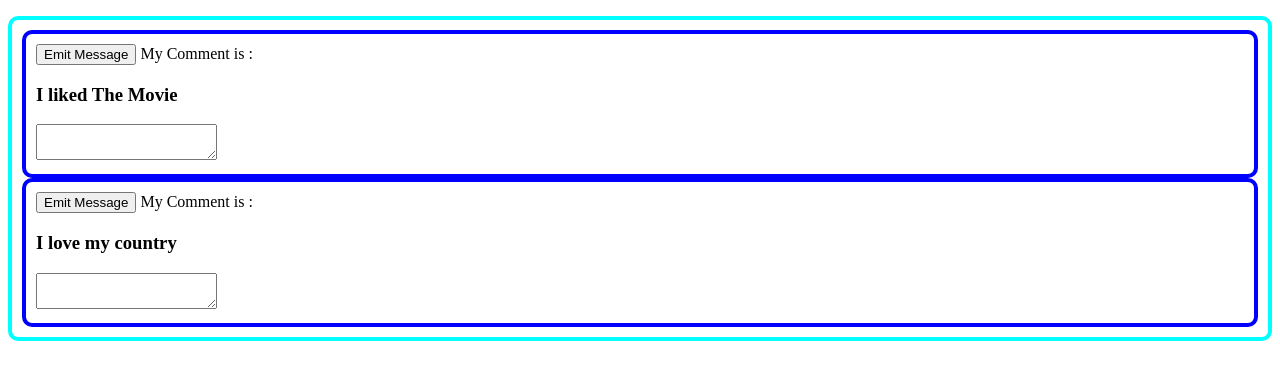
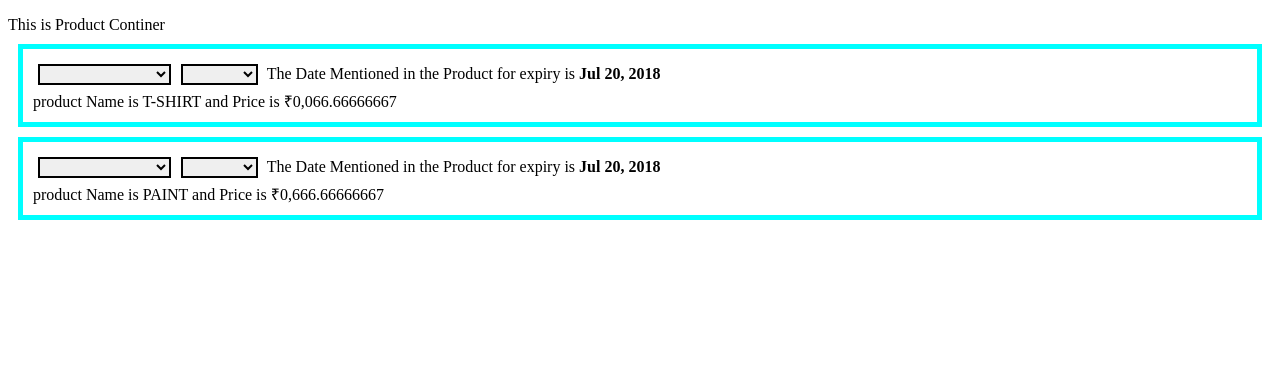
Before and after one commit to Danushts/AngularZen, an Angular app: page / in a window 1280 px wide. Shown: the top 380 px of the page. Built offline with nearby package versions, Linux system fonts and the light colour scheme.

Commit message:
day8 code 19-07-18

```diff
--- a/src/app/app.component.html
+++ b/src/app/app.component.html
@@ -6,5 +6,5 @@
 <zenmenu></zenmenu>
 <zeninformation></zeninformation>
 <zenfooter></zenfooter> -->
-<!-- <product-container></product-container> -->
-<app-comment-container></app-comment-container>
+<product-container></product-container>
+<!-- <app-comment-container></app-comment-container> -->
--- a/src/app/product/product.component.css
+++ b/src/app/product/product.component.css
@@ -0,0 +1,10 @@
+select{
+    margin: 5px;
+    border: 2px solid black;
+}
+
+div{
+    border:5px solid cyan;
+    padding: 10px;
+    margin: 10px;
+}
--- a/src/app/product/product.component.html
+++ b/src/app/product/product.component.html
@@ -1,3 +1,20 @@
-<p>
-  product Name is {{name.name}} and Price is {{name.Price}}
-</p>
+<div>
+  <select [(ngModel)]="dateFormat">
+    <option value="short">Short Format</option>
+    <option value="medium">Medium Format</option>
+    <option value="long">Long Format</option>
+    <option value="full">Full Format</option>
+    <option value="longtime">Long Time Format</option>
+    <option value="fulltime">Full Time Format</option>
+  </select>
+
+  <select [(ngModel)]="timeZone">
+      <option value="-0400">NewYork</option>
+      <option value="+0900">Japan</option>
+      <option value="+0530">India</option>
+    </select>
+
+    The Date Mentioned in the Product for expiry is <strong>{{expiryDate | date : dateFormat :timeZone}}</strong>
+    <br>
+  product Name is {{name.name | uppercase}} and Price is {{name.Price/3 | currency:'INR':'symbol':'4.2-8'}}
+</div>
--- a/src/app/product/product.component.ts
+++ b/src/app/product/product.component.ts
@@ -9,7 +9,13 @@ export class ProductComponent implements OnInit {
 
   @Input()
   name:any;
-  constructor() { }
+  expiryDate;
+  dateFormat;
+  timeZone;
+  constructor() {
+    let dateOb =new Date();
+    this.expiryDate = dateOb.getTime();
+   }
 
   ngOnInit() {
   }
```
